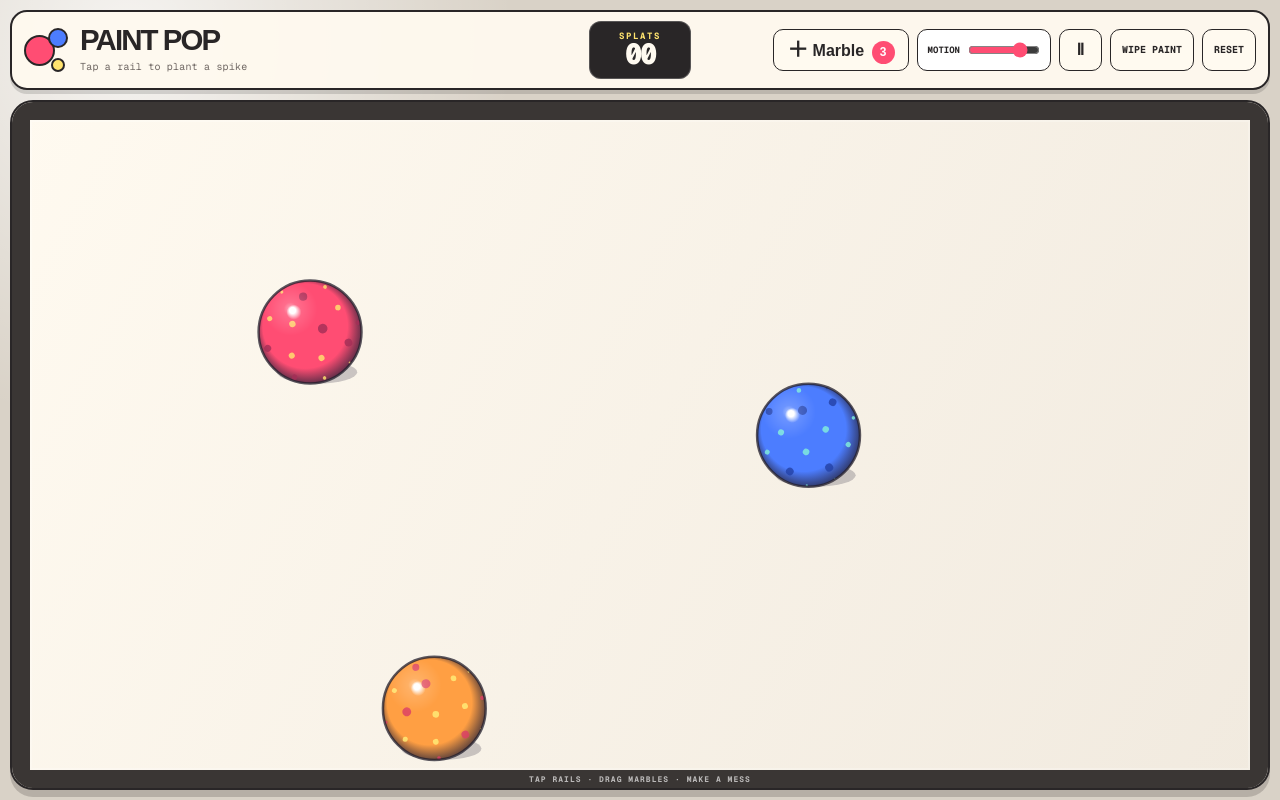
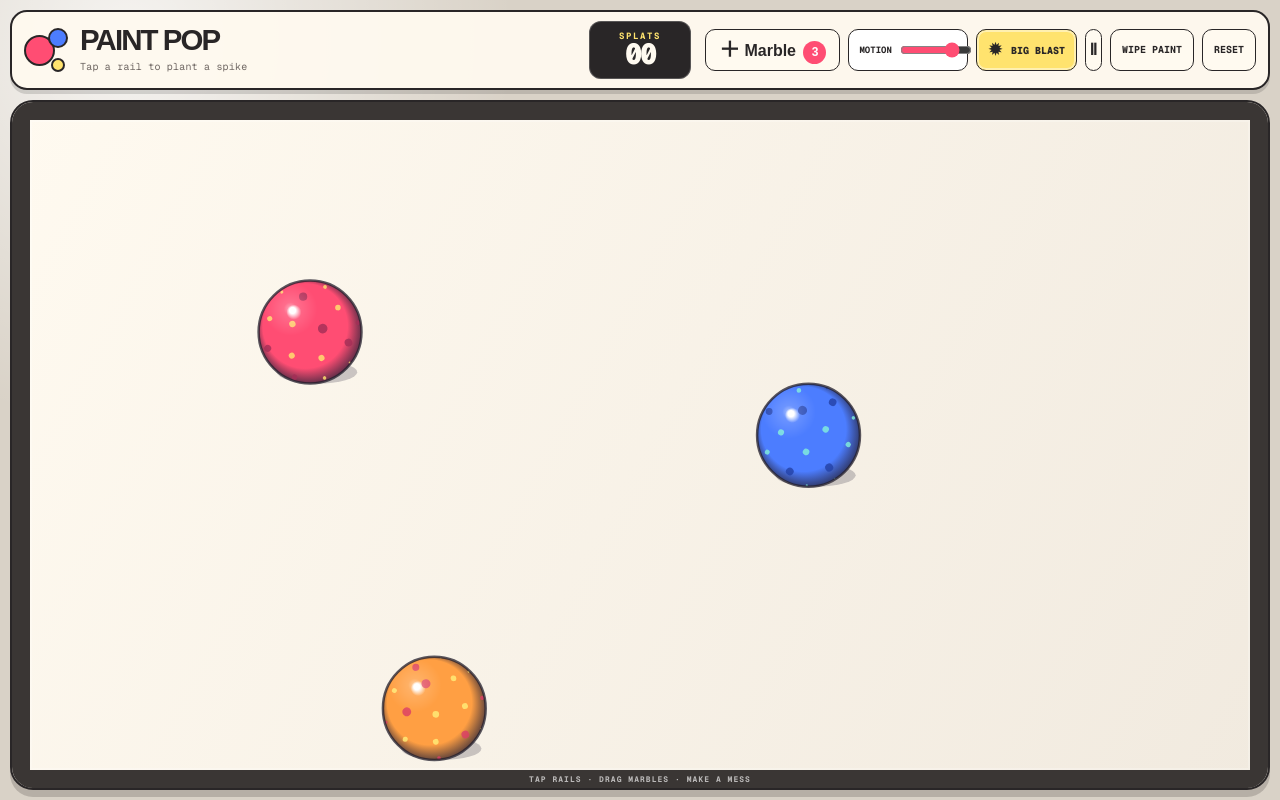
Before and after one commit to abrahamdrechsler/paintball-game, a Next.js app: page / in a window 1280 px wide. Built offline with nearby package versions, Linux system fonts and the light colour scheme.

Commit message:
Add Big Blast explosion toggle

```diff
--- a/app/globals.css
+++ b/app/globals.css
@@ -109,6 +109,10 @@ button { color: inherit; }
 .primary-control b { display: inline-grid; place-items: center; min-width: 23px; height: 23px; margin-left: 3px; border-radius: 50%; background: var(--pink); color: white; font-size: 12px; }
 .icon-control { width: 43px; font-weight: 900; }
 .text-control { padding: 0 11px; font: 700 10px/1 var(--font-geist-mono), monospace; text-transform: uppercase; white-space: nowrap; }
+.blast-control { padding: 0 11px; font: 800 10px/1 var(--font-geist-mono), monospace; text-transform: uppercase; white-space: nowrap; }
+.blast-control span { display: inline-block; margin-right: 3px; font-size: 16px; vertical-align: -1px; }
+.controls .blast-control.is-active { background: var(--yellow); box-shadow: inset 0 0 0 2px rgba(255,255,255,.45); }
+.controls .blast-control.is-active:hover { background: #ffed8f; }
 
 .motion-control {
   min-width: 120px;
--- a/app/paint-marbles.tsx
+++ b/app/paint-marbles.tsx
@@ -291,10 +291,12 @@ export default function PaintMarbles() {
   const nextIdRef = useRef(0);
   const dragRef = useRef<{ id: number; lastX: number; lastY: number; lastTime: number } | null>(null);
   const energyRef = useRef(0.78);
+  const bigBlastRef = useRef(true);
   const pausedRef = useRef(false);
   const [score, setScore] = useState(0);
   const [count, setCount] = useState(0);
   const [energy, setEnergy] = useState(78);
+  const [bigBlast, setBigBlast] = useState(true);
   const [paused, setPaused] = useState(false);
   const [hint, setHint] = useState("Tap a rail to plant a spike");
 
@@ -335,6 +337,7 @@ export default function PaintMarbles() {
   }, [clearPaint, syncCount]);
 
   const explodeBall = useCallback((ball: Ball) => {
+    const blastScale = bigBlastRef.current ? 1.78 : 1;
     const paint = paintRef.current;
     const pctx = paint?.getContext("2d");
     if (pctx) {
@@ -342,7 +345,7 @@ export default function PaintMarbles() {
       const scaleY = paint!.height / sizeRef.current.height;
       pctx.save();
       pctx.scale(scaleX, scaleY);
-      drawSplat(pctx, ball.x, ball.y, ball.base, ball.r * 1.45);
+      drawSplat(pctx, ball.x, ball.y, ball.base, ball.r * 1.55 * blastScale);
       pctx.restore();
     }
 
@@ -351,19 +354,20 @@ export default function PaintMarbles() {
       const dx = other.x - ball.x;
       const dy = other.y - ball.y;
       const dist = Math.hypot(dx, dy);
-      const reach = ball.r * 3.8 + other.r;
+      const reach = ball.r * 3.8 * blastScale + other.r;
       if (dist < reach) {
         const intensity = clamp(1 - dist / reach, 0.18, 1);
         const len = dist || 1;
         localizePaint(other, { x: -dx / len, y: dy / len, z: 0.55 }, ball.base, intensity);
-        other.vx += (dx / len) * 190 * intensity;
-        other.vy += (dy / len) * 190 * intensity;
+        other.vx += (dx / len) * 190 * intensity * blastScale;
+        other.vy += (dy / len) * 190 * intensity * blastScale;
       }
     }
 
-    for (let i = 0; i < 58; i++) {
+    const particleCount = Math.round(58 * (bigBlastRef.current ? 1.55 : 1));
+    for (let i = 0; i < particleCount; i++) {
       const a = Math.random() * TAU;
-      const speed = 80 + Math.random() * 380;
+      const speed = (80 + Math.random() * 380) * Math.sqrt(blastScale);
       particlesRef.current.push({
         x: ball.x,
         y: ball.y,
@@ -639,6 +643,12 @@ export default function PaintMarbles() {
     setPaused(pausedRef.current);
   };
 
+  const toggleBigBlast = () => {
+    bigBlastRef.current = !bigBlastRef.current;
+    setBigBlast(bigBlastRef.current);
+    setHint(bigBlastRef.current ? "Big Blast is on — stand back" : "Compact splats are on");
+  };
+
   return (
     <main className="game-shell">
       <header className="topbar">
@@ -670,6 +680,14 @@ export default function PaintMarbles() {
               onChange={(event) => setEnergy(Number(event.target.value))}
             />
           </label>
+          <button
+            className={`blast-control${bigBlast ? " is-active" : ""}`}
+            onClick={toggleBigBlast}
+            aria-pressed={bigBlast}
+            aria-label={bigBlast ? "Disable Big Blast explosions" : "Enable Big Blast explosions"}
+          >
+            <span aria-hidden="true">✹</span> Big Blast
+          </button>
           <button className="icon-control" onClick={togglePaused} aria-label={paused ? "Resume game" : "Pause game"}>{paused ? "▶" : "Ⅱ"}</button>
           <button className="text-control" onClick={clearPaint}>Wipe paint</button>
           <button className="text-control" onClick={resetGame}>Reset</button>
```
